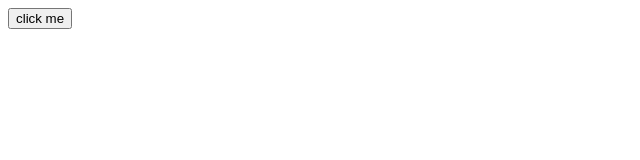
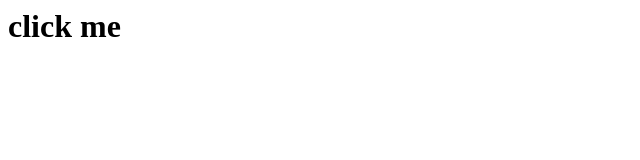
Before and after one commit to mariotamer/training, a plain HTML site: page index.html in a window 1280 px wide. Shown: the whole page, without its empty margins (0-640 px from the left). Drawn offline with Linux system fonts and the light colour scheme.

Commit message:
Mario's 1st commit

```diff
--- a/index.html
+++ b/index.html
@@ -2,10 +2,10 @@
 <head>
     <meta charset="UTF-8">
     <meta name="viewport" content="width=device-width, initial-scale=1.0">
-    <title>Training</title>
+    <title>Mario Tamer</title>
     <script src="index.js"></script>
 </head>
 <body>
-    <button onclick="test()">click me</button>
+    <h1 onclick="test()">click me</h1>
 </body>
 </html>
```
